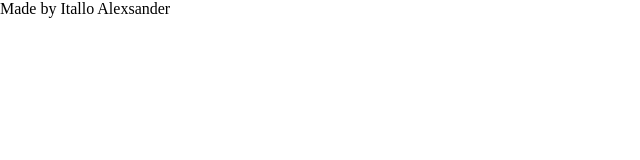
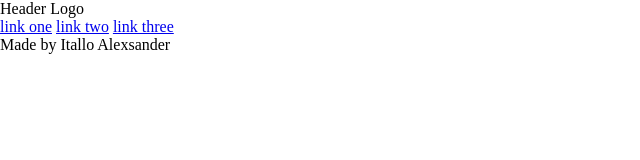
Before and after one commit to italloalexsander/odin-landing-page, a plain HTML site: page index.html in a window 1280 px wide. Shown: the whole page, without its empty margins (0-640 px from the left). Drawn offline with Linux system fonts and the light colour scheme.

Commit message:
Fix headerWrapper div name

```diff
--- a/index.html
+++ b/index.html
@@ -6,7 +6,14 @@
         <link rel="stylesheet" href="style/style.css">
     </head>
     <body>
-        <div class="headerWrapper"></header>
+        <div class="headerWrapper">
+            <div class="Logo">Header Logo</div>
+            <ul>
+                <a href="#">link one</a>
+                <a href="#">link two</a>
+                <a href="#">link three</a>
+            </ul>
+        </div>
         <div class="mainContentWrapper"></div>
         <div class="cardWrapper"></div>
         <div class="quoteWrapper"></div>
```
